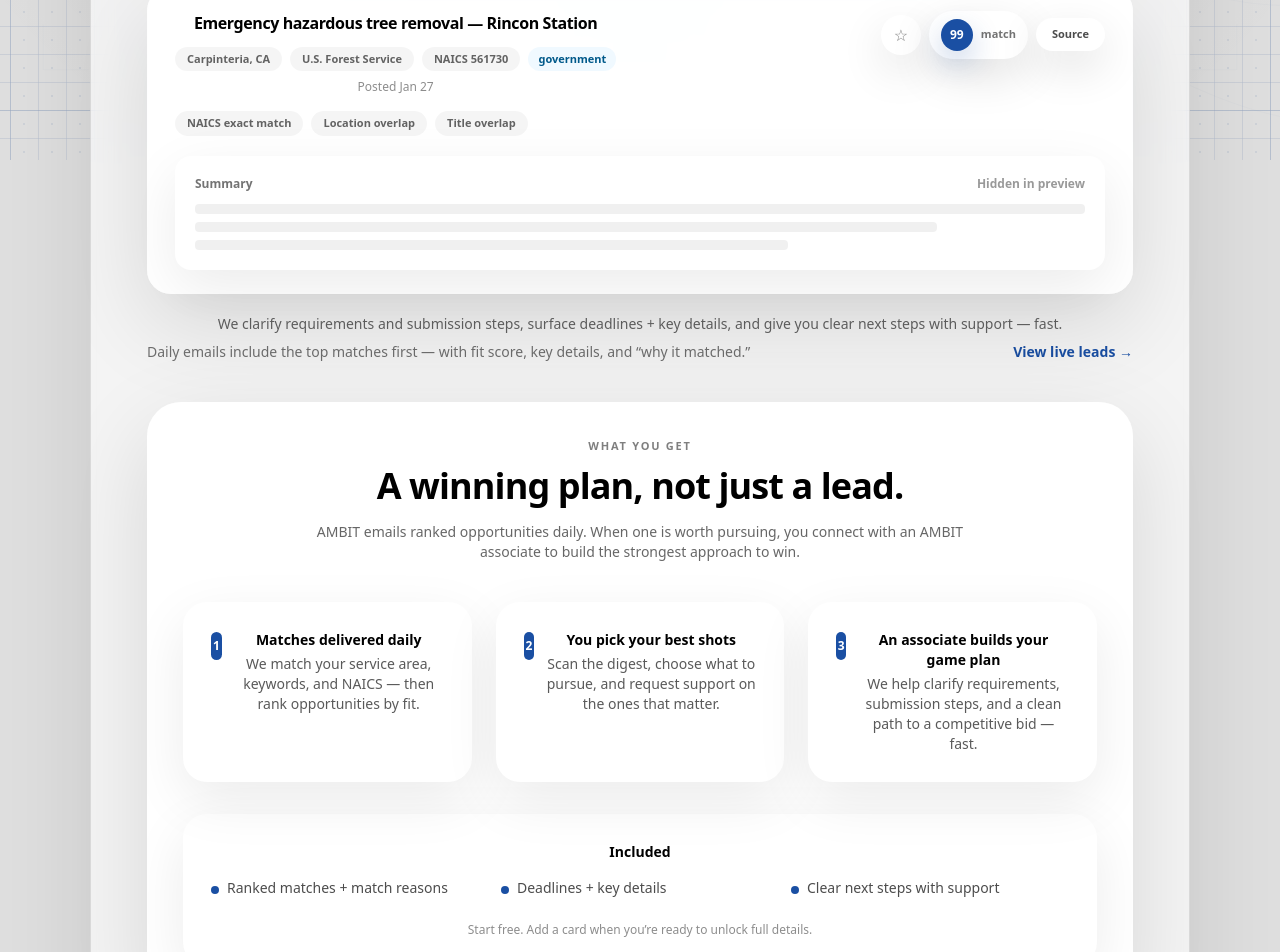
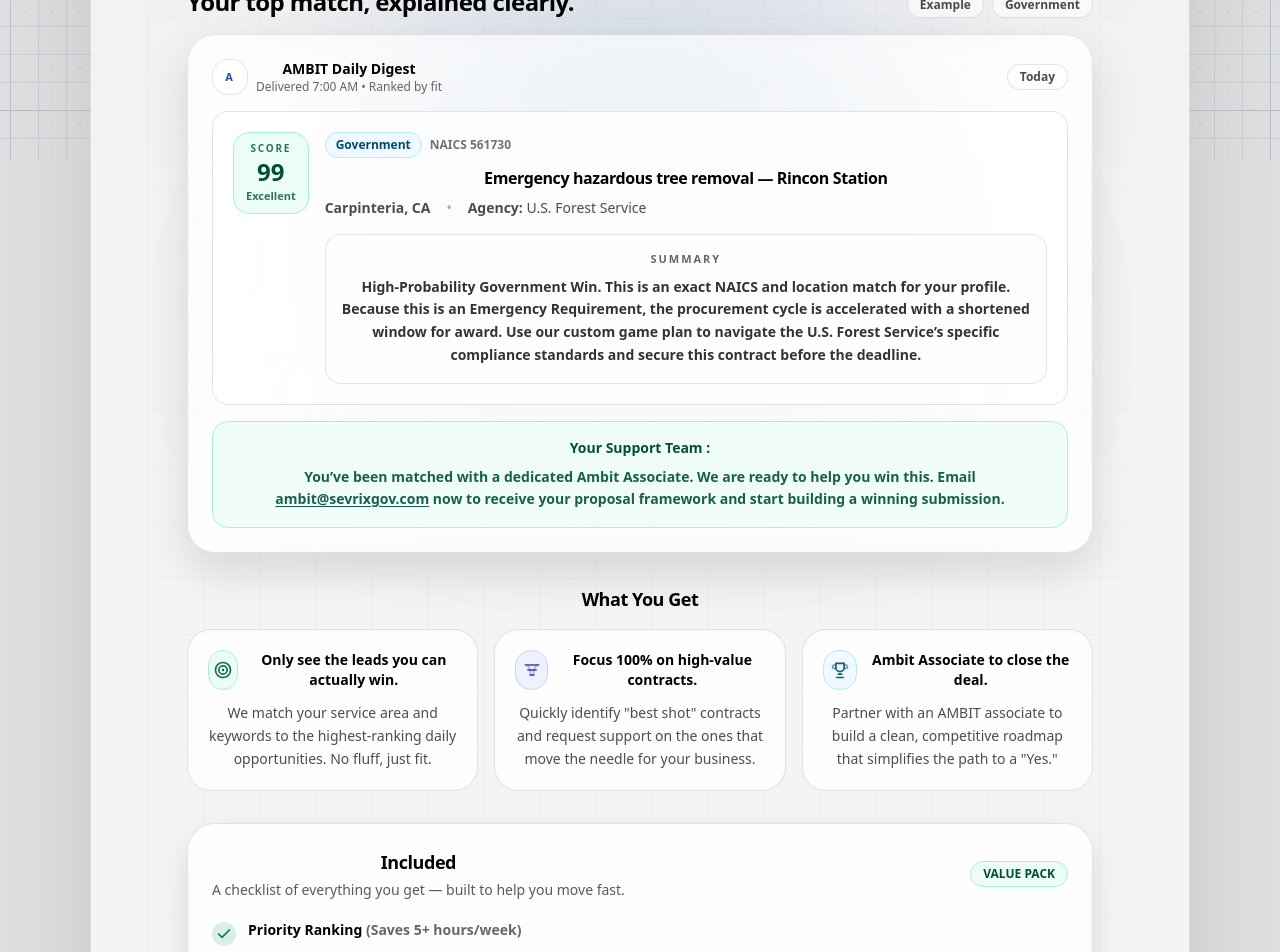
Before and after one commit to seansevrix/ambit, a Next.js app: page / in a window 1280 px wide. Shown: the part 640-1592 px from the top of the page. Built offline with nearby package versions, Linux system fonts and the light colour scheme.

Commit message:
Update landing email preview summary + what you get + included

```diff
--- a/app/components/LandingEmailPreview.tsx
+++ b/app/components/LandingEmailPreview.tsx
@@ -1,8 +1,8 @@
 "use client";
 
-import Link from "next/link";
+import React from "react";
 
-type Segment = "residential" | "commercial" | "government";
+type Market = "residential" | "commercial" | "government";
 
 type DigestItem = {
   score: number;
@@ -10,261 +10,345 @@ type DigestItem = {
   location: string;
   agency: string;
   naics: string;
-  segment: Segment;
-  posted: string;
-  reasons: string[];
+  segment: Market;
+  summary: string;
 };
 
-const DIGEST_ONE: DigestItem = {
+const GOVERNMENT_SAMPLE: DigestItem = {
   score: 99,
   title: "Emergency hazardous tree removal — Rincon Station",
   location: "Carpinteria, CA",
   agency: "U.S. Forest Service",
   naics: "561730",
   segment: "government",
-  posted: "Posted Jan 27",
-  reasons: ["NAICS exact match", "Location overlap", "Title overlap"],
+  summary:
+    "High-Probability Government Win. This is an exact NAICS and location match for your profile. Because this is an Emergency Requirement, the procurement cycle is accelerated with a shortened window for award. Use our custom game plan to navigate the U.S. Forest Service’s specific compliance standards and secure this contract before the deadline.",
 };
 
-function SegPill({ s }: { s: Segment }) {
-  const cls =
-    s === "residential"
-      ? "bg-emerald-50 text-emerald-800"
-      : s === "commercial"
-      ? "bg-indigo-50 text-indigo-800"
-      : "bg-sky-50 text-sky-800";
+function segLabel(seg: Market) {
+  if (seg === "residential") return "Residential";
+  if (seg === "commercial") return "Commercial";
+  return "Government";
+}
 
+function segPillClass(seg: Market) {
+  if (seg === "residential") return "bg-emerald-50 text-emerald-900 border-emerald-200";
+  if (seg === "commercial") return "bg-indigo-50 text-indigo-900 border-indigo-200";
+  return "bg-sky-50 text-sky-900 border-sky-200";
+}
+
+function scoreTone(score: number) {
+  if (score >= 95) return "bg-emerald-50 border-emerald-200 text-emerald-900";
+  if (score >= 90) return "bg-indigo-50 border-indigo-200 text-indigo-900";
+  return "bg-sky-50 border-sky-200 text-sky-900";
+}
+
+const CONTAINER = "mx-auto max-w-[1180px] px-6 lg:px-10";
+
+function IconTarget() {
   return (
-    <span className={`rounded-full px-2.5 py-1 text-[11px] font-semibold ${cls}`}>
-      {s}
-    </span>
+    <svg viewBox="0 0 24 24" className="h-5 w-5" fill="none" aria-hidden="true">
+      <circle cx="12" cy="12" r="9" stroke="currentColor" strokeWidth="2" opacity="0.9" />
+      <circle cx="12" cy="12" r="5" stroke="currentColor" strokeWidth="2" opacity="0.9" />
+      <circle cx="12" cy="12" r="1.5" fill="currentColor" />
+    </svg>
   );
 }
 
-function Chip({ children }: { children: React.ReactNode }) {
+function IconFilter() {
   return (
-    <span className="rounded-full bg-black/[0.04] px-3 py-1 text-[11px] font-semibold text-black/60">
-      {children}
-    </span>
+    <svg viewBox="0 0 24 24" className="h-5 w-5" fill="none" aria-hidden="true">
+      <path
+        d="M4 6h16M7 12h10M10 18h4"
+        stroke="currentColor"
+        strokeWidth="2"
+        strokeLinecap="round"
+        opacity="0.9"
+      />
+      <path
+        d="M6 6l4 6v6h4v-6l4-6"
+        stroke="currentColor"
+        strokeWidth="2"
+        strokeLinejoin="round"
+        opacity="0.35"
+      />
+    </svg>
   );
 }
 
-function MetaPill({ children }: { children: React.ReactNode }) {
+function IconWin() {
   return (
-    <span className="rounded-full bg-white/90 px-3 py-1 text-[11px] font-semibold text-black/60 shadow-[0_16px_45px_rgba(0,0,0,0.10)]">
-      {children}
-    </span>
+    <svg viewBox="0 0 24 24" className="h-5 w-5" fill="none" aria-hidden="true">
+      <path
+        d="M8 21h8M10 17h4"
+        stroke="currentColor"
+        strokeWidth="2"
+        strokeLinecap="round"
+        opacity="0.9"
+      />
+      <path
+        d="M7 4h10v5a5 5 0 0 1-10 0V4Z"
+        stroke="currentColor"
+        strokeWidth="2"
+        strokeLinejoin="round"
+        opacity="0.9"
+      />
+      <path
+        d="M17 6h2a2 2 0 0 1 0 4h-2M7 6H5a2 2 0 0 0 0 4h2"
+        stroke="currentColor"
+        strokeWidth="2"
+        strokeLinecap="round"
+        opacity="0.55"
+      />
+    </svg>
   );
 }
 
-function ScoreBubble({ score }: { score: number }) {
+function CheckRow({ children }: { children: React.ReactNode }) {
   return (
-    <div className="flex items-center gap-2">
-      <div className="inline-flex h-8 w-8 items-center justify-center rounded-full bg-[#1A4FA3] text-xs font-black text-white shadow-[0_12px_28px_rgba(26,79,163,0.25)]">
-        {score}
-      </div>
-      <div className="text-[11px] font-semibold text-black/55">match</div>
+    <div className="flex items-start gap-3">
+      <span className="mt-[2px] inline-flex h-6 w-6 shrink-0 items-center justify-center rounded-full bg-emerald-600/15 text-emerald-700">
+        <svg viewBox="0 0 24 24" className="h-4 w-4" fill="none" aria-hidden="true">
+          <path
+            d="M20 6L9 17l-5-5"
+            stroke="currentColor"
+            strokeWidth="2.5"
+            strokeLinecap="round"
+            strokeLinejoin="round"
+          />
+        </svg>
+      </span>
+      <div className="text-sm font-semibold text-black/80">{children}</div>
     </div>
   );
 }
 
-function DigestRow({ item }: { item: DigestItem }) {
+export default function LandingEmailPreview({ market = "government" }: { market?: Market }) {
+  // For now, the sample digest is the Government example you specified.
+  // (If you want the market toggle later, we can add separate summaries per segment.)
+  const item = GOVERNMENT_SAMPLE;
+
+  // Blueprint grid (visible but subtle)
+  const gridStyle: React.CSSProperties = {
+    backgroundImage:
+      "linear-gradient(to right, rgba(2,6,23,0.18) 1px, transparent 1px), linear-gradient(to bottom, rgba(2,6,23,0.18) 1px, transparent 1px)",
+    backgroundSize: "56px 56px",
+  };
+
+  const maskStyle: React.CSSProperties = {
+    WebkitMaskImage: "radial-gradient(ellipse at center, black 42%, transparent 78%)",
+    maskImage: "radial-gradient(ellipse at center, black 42%, transparent 78%)",
+  };
+
   return (
-    <div className="rounded-3xl bg-white/90 backdrop-blur-md shadow-[0_30px_90px_rgba(0,0,0,0.12)]">
-      <div className="px-7 py-6">
-        <div className="flex items-start justify-between gap-4">
-          <div className="min-w-0">
-            <div className="truncate text-[16px] font-black tracking-tight text-black">
-              {item.title}
-            </div>
-
-            <div className="mt-3 flex flex-wrap items-center gap-2">
-              <Chip>{item.location}</Chip>
-              <Chip>{item.agency}</Chip>
-              <Chip>NAICS {item.naics}</Chip>
-              <SegPill s={item.segment} />
-            </div>
-
-            <div className="mt-2 text-xs text-black/45">{item.posted}</div>
-          </div>
-
-          <div className="flex shrink-0 items-center gap-2">
-            <button
-              type="button"
-              className="inline-flex h-10 w-10 items-center justify-center rounded-full bg-white text-black/50 shadow-[0_16px_45px_rgba(0,0,0,0.12)]"
-              title="Save"
-              aria-label="Save"
-            >
-              ☆
-            </button>
-
-            <div className="rounded-full bg-white px-3 py-2 shadow-[0_16px_45px_rgba(0,0,0,0.12)]">
-              <ScoreBubble score={item.score} />
-            </div>
-
-            <button
-              type="button"
-              className="inline-flex items-center rounded-full bg-white px-4 py-2 text-[11px] font-semibold text-black/70 shadow-[0_16px_45px_rgba(0,0,0,0.12)]"
-              title="Locked in preview"
-            >
-              Source
-            </button>
+    <section className="relative py-10 lg:py-14">
+      {/* Background layers */}
+      <div aria-hidden className="pointer-events-none absolute inset-0 -z-10">
+        <div className="absolute inset-0 opacity-[0.12]" style={gridStyle} />
+        <div className="absolute inset-0" style={maskStyle}>
+          <div
+            className="absolute inset-0"
+            style={{
+              background:
+                "radial-gradient(circle at top, rgba(26,79,163,0.14), transparent 58%)",
+            }}
+          />
         </div>
       </div>
 
-        <div className="mt-4 flex flex-wrap gap-2">
-          {item.reasons.slice(0, 3).map((r) => (
-            <Chip key={r}>{r}</Chip>
-          ))}
-        </div>
-
-        <div className="mt-5 rounded-2xl bg-white p-5 shadow-[0_18px_55px_rgba(0,0,0,0.08)]">
-          <div className="flex items-center justify-between">
-            <div className="text-xs font-semibold text-black/55">Summary</div>
-            <div className="text-xs font-semibold text-black/40">Hidden in preview</div>
-          </div>
-
-          <div className="mt-3 space-y-2">
-            <div className="h-2.5 w-full rounded bg-black/[0.06]" />
-            <div className="h-2.5 w-10/12 rounded bg-black/[0.06]" />
-            <div className="h-2.5 w-8/12 rounded bg-black/[0.06]" />
-          </div>
-        </div>
-      </div>
-    </div>
-  );
-}
-
-function Step({ n, title, body }: { n: string; title: string; body: string }) {
-  return (
-    <div className="flex gap-3">
-      <div className="mt-0.5 flex h-7 w-7 items-center justify-center rounded-full bg-[#1A4FA3] text-xs font-black text-white">
-        {n}
-      </div>
+      <div className={CONTAINER}>
+        {/* Header */}
+        <div className="mb-4 flex items-end justify-between gap-4">
           <div>
-        <div className="text-sm font-semibold text-black">{title}</div>
-        <div className="mt-1 text-sm text-black/65">{body}</div>
-      </div>
-    </div>
-  );
-}
-
-export default function LandingEmailPreview() {
-  return (
-    <div className="w-full">
-      {/* Context line */}
-      <div className="flex flex-col gap-3 md:flex-row md:items-center md:justify-between">
-        <div className="text-sm text-black/60">
-          Showing matches for:{" "}
-          <span className="font-semibold text-black/80">San Diego, CA</span> •{" "}
-          <span className="font-semibold text-black/80">Landscaping</span> •{" "}
-          <span className="font-semibold text-black/80">25mi radius</span>
-        </div>
-
-        <div className="flex flex-wrap gap-2">
-          <MetaPill>Verified buyers</MetaPill>
-          <MetaPill>Updated frequently</MetaPill>
-          <MetaPill>Ranked by fit</MetaPill>
-          <MetaPill>Edit</MetaPill>
+            <div className="text-sm font-semibold tracking-tight text-black/80">Sample digest</div>
+            <div className="mt-1 text-2xl font-semibold tracking-tight text-black">
+              Your top match, explained clearly.
             </div>
           </div>
 
-      {/* Digest (single card) */}
-      <div className="mt-6">
-        <div className="mb-3 flex items-center justify-between">
-          <div className="text-sm font-semibold text-black/80">Sample digest</div>
-          <div className="text-xs text-black/45">Preview</div>
+          <div className="hidden sm:flex items-center gap-2">
+            <span className="rounded-full border border-black/10 bg-white/60 px-3 py-1 text-xs font-semibold text-black/70">
+              Example
+            </span>
+            <span className="rounded-full border border-black/10 bg-white/60 px-3 py-1 text-xs font-semibold text-black/70">
+              {segLabel(market)}
+            </span>
+          </div>
         </div>
 
-        <DigestRow item={DIGEST_ONE} />
-
-        {/* ✅ Match preview summary + digest note + link */}
-        <div className="mt-5 flex flex-col gap-2 text-sm text-black/60">
-          <div>
-            We clarify requirements and submission steps, surface deadlines + key details, and give
-            you clear next steps with support — fast.
+        {/* Digest Card */}
+        <div className="rounded-[28px] border border-black/10 bg-white/55 p-5 shadow-[0_18px_45px_rgba(2,6,23,0.12)] backdrop-blur-sm lg:p-6">
+          {/* Digest header */}
+          <div className="flex flex-wrap items-center justify-between gap-3">
+            <div className="flex items-center gap-2">
+              <div className="h-9 w-9 rounded-2xl border border-black/10 bg-white/70 grid place-items-center">
+                <span className="text-[11px] font-black tracking-[0.18em] text-[#1A4FA3]">A</span>
               </div>
-
-          <div className="flex flex-col gap-2 sm:flex-row sm:items-center sm:justify-between">
-            <div className="text-black/55">
-              Daily emails include the top matches first — with fit score, key details, and “why it
-              matched.”
-            </div>
-            <Link
-              href="/live-opportunities"
-              className="shrink-0 font-semibold text-[#1A4FA3] hover:underline"
-            >
-              View live leads →
-            </Link>
+              <div className="leading-tight">
+                <div className="text-sm font-semibold text-black">AMBIT Daily Digest</div>
+                <div className="text-xs font-medium text-black/60">
+                  Delivered 7:00 AM • Ranked by fit
                 </div>
               </div>
             </div>
 
-      {/* What you get (below) */}
-      <div className="mt-10">
-        <div className="rounded-[34px] bg-white/90 backdrop-blur-md p-9 shadow-[0_30px_90px_rgba(0,0,0,0.12)]">
-          <div className="mx-auto max-w-[920px] text-center">
-            <div className="text-[11px] font-black tracking-[0.16em] text-black/50">WHAT YOU GET</div>
-
-            <h3 className="mt-3 text-4xl font-black tracking-tight text-black">
-              A winning plan, not just a lead.
-            </h3>
-
-            <p className="mx-auto mt-4 max-w-2xl text-sm text-black/60">
-              AMBIT emails ranked opportunities daily. When one is worth pursuing, you connect with
-              an AMBIT associate to build the strongest approach to win.
-            </p>
-          </div>
-
-          <div className="mx-auto mt-10 grid max-w-[980px] gap-6 md:grid-cols-3">
-            <div className="rounded-3xl bg-white p-7 shadow-[0_18px_55px_rgba(0,0,0,0.08)]">
-              <Step
-                n="1"
-                title="Matches delivered daily"
-                body="We match your service area, keywords, and NAICS — then rank opportunities by fit."
-              />
-            </div>
-
-            <div className="rounded-3xl bg-white p-7 shadow-[0_18px_55px_rgba(0,0,0,0.08)]">
-              <Step
-                n="2"
-                title="You pick your best shots"
-                body="Scan the digest, choose what to pursue, and request support on the ones that matter."
-              />
-            </div>
-
-            <div className="rounded-3xl bg-white p-7 shadow-[0_18px_55px_rgba(0,0,0,0.08)]">
-              <Step
-                n="3"
-                title="An associate builds your game plan"
-                body="We help clarify requirements, submission steps, and a clean path to a competitive bid — fast."
-              />
+            <div className="flex items-center gap-2">
+              <span className="rounded-full border border-black/10 bg-white/60 px-3 py-1 text-xs font-semibold text-black/70">
+                Today
+              </span>
             </div>
           </div>
 
-          <div className="mx-auto mt-8 max-w-[980px] rounded-3xl bg-white p-7 shadow-[0_18px_55px_rgba(0,0,0,0.08)]">
-            <div className="text-sm font-semibold text-black">Included</div>
-            <div className="mt-4 grid gap-3 sm:grid-cols-3 text-sm text-black/70">
-              <div className="flex items-start gap-2">
-                <span className="mt-2 h-2 w-2 rounded-full bg-[#1A4FA3]" />
-                Ranked matches + match reasons
-              </div>
-              <div className="flex items-start gap-2">
-                <span className="mt-2 h-2 w-2 rounded-full bg-[#1A4FA3]" />
-                Deadlines + key details
-              </div>
-              <div className="flex items-start gap-2">
-                <span className="mt-2 h-2 w-2 rounded-full bg-[#1A4FA3]" />
-                Clear next steps with support
-              </div>
+          {/* Match */}
+          <div className="mt-4 rounded-2xl border border-black/10 bg-white/70 p-4 lg:p-5">
+            <div className="flex items-start gap-4">
+              {/* Score */}
+              <div
+                className={[
+                  "shrink-0 rounded-2xl border px-3 py-2 text-center",
+                  scoreTone(item.score),
+                ].join(" ")}
+              >
+                <div className="text-[10px] font-extrabold tracking-[0.18em] opacity-80">SCORE</div>
+                <div className="mt-1 text-2xl font-black leading-none">{item.score}</div>
+                <div className="mt-1 text-[11px] font-semibold opacity-80">Excellent</div>
               </div>
 
-            <div className="mt-6 text-center text-xs text-black/45">
-              Start free. Add a card when you’re ready to unlock full details.
+              {/* Content */}
+              <div className="min-w-0 flex-1">
+                <div className="flex flex-wrap items-center gap-2">
+                  <span
+                    className={[
+                      "inline-flex items-center rounded-full border px-2.5 py-1 text-xs font-semibold",
+                      segPillClass(item.segment),
+                    ].join(" ")}
+                  >
+                    {segLabel(item.segment)}
+                  </span>
+
+                  <span className="text-xs font-semibold text-black/55">
+                    NAICS {item.naics}
+                  </span>
+                </div>
+
+                <div className="mt-2 text-base font-semibold tracking-tight text-black">
+                  {item.title}
+                </div>
+
+                <div className="mt-2 flex flex-wrap gap-x-4 gap-y-1 text-sm text-black/70">
+                  <span className="font-semibold">{item.location}</span>
+                  <span className="text-black/35">•</span>
+                  <span>
+                    <span className="font-semibold">Agency:</span> {item.agency}
+                  </span>
+                </div>
+
+                {/* Clean summary (your exact copy) */}
+                <div className="mt-4 rounded-2xl border border-black/10 bg-white/80 p-4">
+                  <div className="text-[11px] font-black tracking-[0.18em] text-black/60">
+                    SUMMARY
+                  </div>
+                  <div className="mt-2 text-sm font-semibold leading-relaxed text-black/80">
+                    {item.summary}
                   </div>
                 </div>
               </div>
             </div>
           </div>
+
+          {/* Support Team block (green) */}
+          <div className="mt-4 rounded-2xl border border-emerald-200 bg-emerald-50/70 p-4">
+            <div className="text-sm font-extrabold text-emerald-900">Your Support Team :</div>
+            <div className="mt-2 text-sm font-semibold leading-relaxed text-emerald-900/90">
+              You’ve been matched with a dedicated Ambit Associate. We are ready to help you win this.
+              Email{" "}
+              <span className="underline underline-offset-2">ambit@sevrixgov.com</span>{" "}
+              now to receive your proposal framework and start building a winning submission.
+            </div>
+          </div>
+        </div>
+
+        {/* What You Get (icons, not numbers) */}
+        <div className="mt-8">
+          <div className="mb-4 text-lg font-semibold tracking-tight text-black">What You Get</div>
+
+          <div className="grid gap-4 md:grid-cols-3">
+            <div className="rounded-3xl border border-black/10 bg-white/55 p-5 backdrop-blur-sm">
+              <div className="flex items-center gap-3">
+                <span className="inline-flex h-10 w-10 items-center justify-center rounded-2xl border border-emerald-200 bg-emerald-50 text-emerald-800">
+                  <IconTarget />
+                </span>
+                <div className="text-sm font-semibold text-black">
+                  Only see the leads you can actually win.
+                </div>
+              </div>
+              <div className="mt-3 text-sm font-medium text-black/70 leading-relaxed">
+                We match your service area and keywords to the highest-ranking daily opportunities. No fluff, just fit.
+              </div>
+            </div>
+
+            <div className="rounded-3xl border border-black/10 bg-white/55 p-5 backdrop-blur-sm">
+              <div className="flex items-center gap-3">
+                <span className="inline-flex h-10 w-10 items-center justify-center rounded-2xl border border-indigo-200 bg-indigo-50 text-indigo-800">
+                  <IconFilter />
+                </span>
+                <div className="text-sm font-semibold text-black">
+                  Focus 100% on high-value contracts.
+                </div>
+              </div>
+              <div className="mt-3 text-sm font-medium text-black/70 leading-relaxed">
+                Quickly identify "best shot" contracts and request support on the ones that move the needle for your business.
+              </div>
+            </div>
+
+            <div className="rounded-3xl border border-black/10 bg-white/55 p-5 backdrop-blur-sm">
+              <div className="flex items-center gap-3">
+                <span className="inline-flex h-10 w-10 items-center justify-center rounded-2xl border border-sky-200 bg-sky-50 text-sky-900">
+                  <IconWin />
+                </span>
+                <div className="text-sm font-semibold text-black">
+                  Ambit Associate to close the deal.
+                </div>
+              </div>
+              <div className="mt-3 text-sm font-medium text-black/70 leading-relaxed">
+                Partner with an AMBIT associate to build a clean, competitive roadmap that simplifies the path to a "Yes."
+              </div>
+            </div>
+          </div>
+        </div>
+
+        {/* Included (Checklist of Power) */}
+        <div className="mt-8 rounded-[28px] border border-black/10 bg-white/55 p-6 shadow-[0_14px_34px_rgba(2,6,23,0.10)] backdrop-blur-sm">
+          <div className="flex flex-wrap items-center justify-between gap-3">
+            <div>
+              <div className="text-lg font-semibold tracking-tight text-black">Included</div>
+              <div className="mt-1 text-sm font-medium text-black/65">
+                A checklist of everything you get — built to help you move fast.
+              </div>
+            </div>
+
+            <span className="rounded-full border border-emerald-200 bg-emerald-50 px-3 py-1 text-xs font-extrabold text-emerald-900">
+              VALUE PACK
+            </span>
+          </div>
+
+          <div className="mt-5 grid gap-3">
+            <CheckRow>
+              <span className="text-black">Priority Ranking</span>{" "}
+              <span className="text-black/60 font-semibold">(Saves 5+ hours/week)</span>
+            </CheckRow>
+
+            <CheckRow>
+              <span className="text-black">Complete Bid Intelligence</span>
+            </CheckRow>
+
+            <CheckRow>
+              <span className="text-black">The "Roadmap to Win"</span>{" "}
+              <span className="text-black/60 font-semibold">for every lead</span>
+            </CheckRow>
+          </div>
+        </div>
+      </div>
+    </section>
   );
 }
```
Lines whose indentation alone changed are shown as unchanged.
